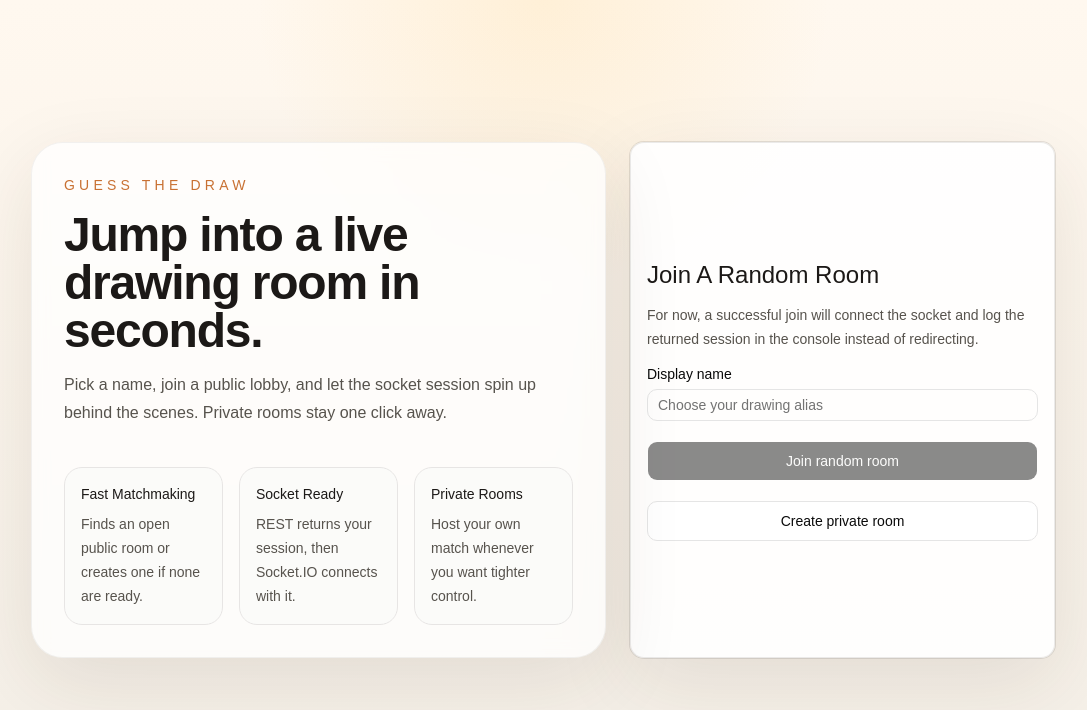
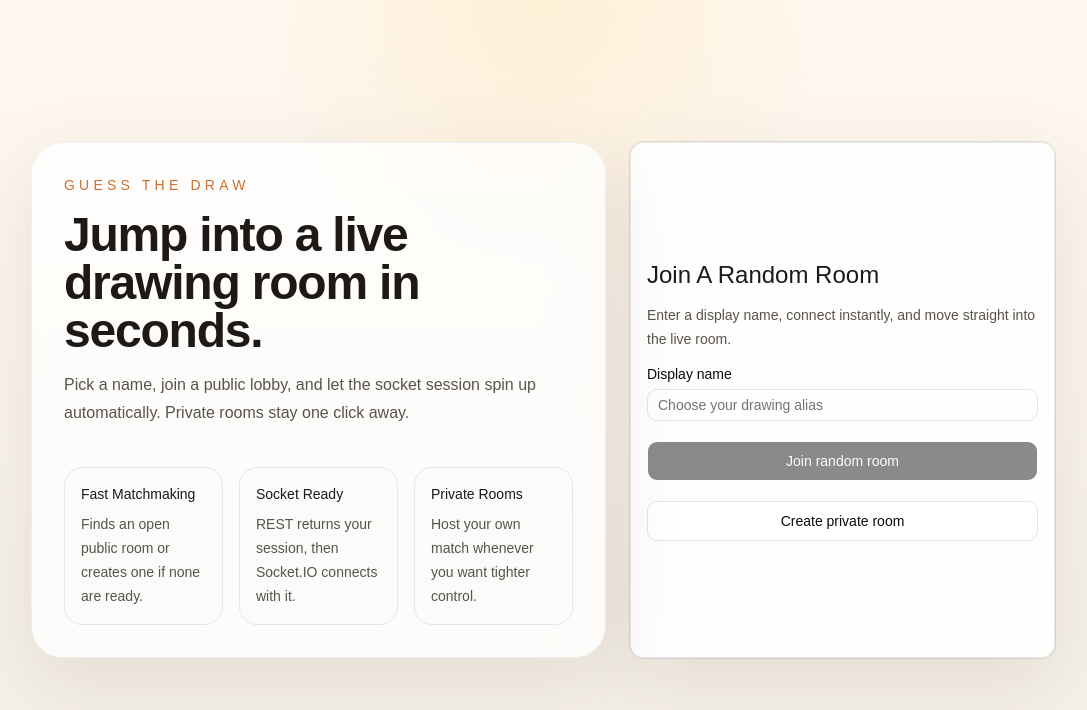
Before and after one commit to nicolaspoda/GameSync, a React (Vite) app in the folder frontend/: page /guess-the-draw in a window 1280 px wide. Shown: the top 710 px of the page, without its empty margins (97-1184 px from the left). Built offline with nearby package versions, Linux system fonts and the light colour scheme; no server answers.

Commit message:
fix: change some texts

```diff
--- a/frontend/src/games/guess-the-draw/pages/join.tsx
+++ b/frontend/src/games/guess-the-draw/pages/join.tsx
@@ -127,7 +127,7 @@ export default function JoinGuessTheDraw() {
             </h1>
             <p className="mt-4 max-w-xl text-base leading-7 text-stone-600">
               Pick a name, join a public lobby, and let the socket session spin
-              up behind the scenes. Private rooms stay one click away.
+              up automatically. Private rooms stay one click away.
             </p>
 
             <div className="mt-10 grid gap-4 sm:grid-cols-3">
@@ -164,8 +164,8 @@ export default function JoinGuessTheDraw() {
                 Join A Random Room
               </CardTitle>
               <CardDescription className="text-sm leading-6 text-stone-600">
-                For now, a successful join will connect the socket and log the
-                returned session in the console instead of redirecting.
+                Enter a display name, connect instantly, and move straight into
+                the live room.
               </CardDescription>
             </CardHeader>
 
--- a/frontend/src/games/guess-the-draw/pages/room.tsx
+++ b/frontend/src/games/guess-the-draw/pages/room.tsx
@@ -111,7 +111,7 @@ export default function GuessTheDrawRoom() {
 
   useEffect(() => {
     if (!session) {
-      setConnectionLabel("Missing session");
+      setConnectionLabel("Session unavailable");
       return;
     }
 
@@ -272,7 +272,7 @@ export default function GuessTheDrawRoom() {
   const displayedWord =
     (isSelfDrawing || hasSelfGuessedCorrectly) && activeTurn?.word?.trim()
       ? activeTurn.word
-      : roomState?.round.wordMasked?.trim() || "No word yet";
+      : roomState?.round.wordMasked?.trim() || "Word pending";
   const roundPointGains = players
     .map((player) => ({
       playerId: player.id,
@@ -486,8 +486,8 @@ export default function GuessTheDrawRoom() {
           <Card className="border border-stone-200/80 bg-white/90">
             <CardContent className="py-10">
               <EmptyState
-                title="No room session found"
-                description="Open this page through the join flow once you start redirecting, or pass the session through route state."
+                title="Session unavailable"
+                description="Rejoin the room from the lobby to restore your player session."
               />
             </CardContent>
           </Card>
@@ -515,8 +515,8 @@ export default function GuessTheDrawRoom() {
                       </CardTitle>
                       <CardDescription className="text-sm leading-6 text-stone-600">
                         {roomState?.status === "drawing"
-                          ? "Everyone can draw for now while the turn system is taking shape."
-                          : "The board stays open between turns so everyone can see the current state."}
+                          ? "The active drawer can sketch while everyone else races to guess the word."
+                          : "The board stays visible between turns so everyone can follow the room state."}
                       </CardDescription>
                     </div>
 
--- a/frontend/src/pages/game-player.tsx
+++ b/frontend/src/pages/game-player.tsx
@@ -46,7 +46,7 @@ export default function GamePlayerPage() {
                 Game not found
               </CardTitle>
               <CardDescription>
-                This player route does not match any known game entry yet.
+                This player route does not match any game currently available in the catalog.
               </CardDescription>
             </CardHeader>
             <CardContent>
@@ -102,8 +102,7 @@ export default function GamePlayerPage() {
                       {game.title}
                     </p>
                     <p className="max-w-md text-sm leading-6 text-stone-600">
-                      This game is listed in the catalog, but it is not playable
-                      inside the player page yet.
+                      This game is listed in the catalog, but it does not currently have an in-player experience.
                     </p>
                   </div>
                 </div>
```
